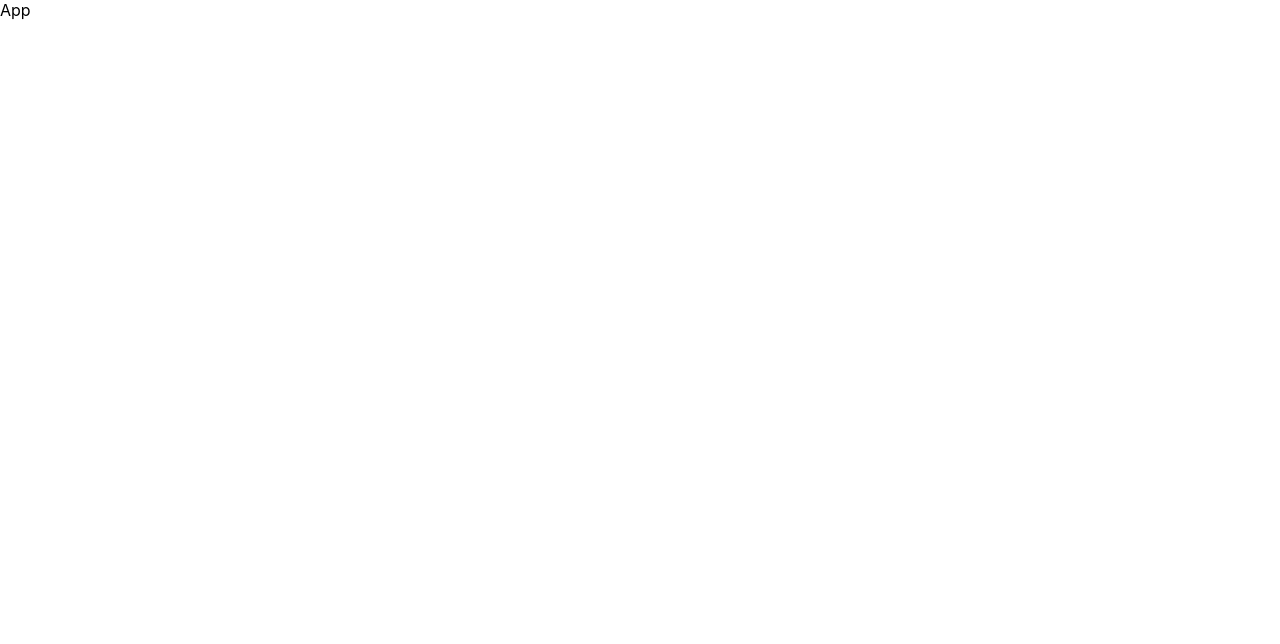
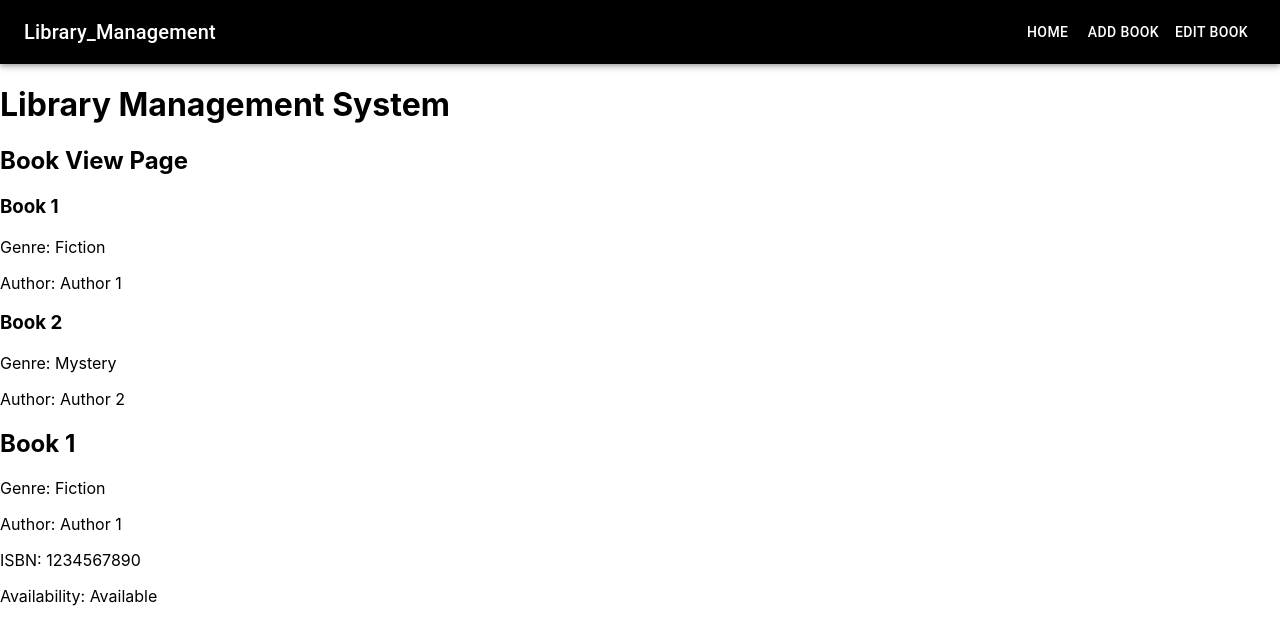
Before and after one commit to SanjayKumar-M/Library-Management-System-MERN-Stack-, a React (Create React App) app: page / in a window 1280 px wide. Shown: the top 644 px of the page. Built offline with nearby package versions, Linux system fonts and the light colour scheme.

Commit message:
style update

```diff
--- a/package.json
+++ b/package.json
@@ -14,6 +14,7 @@
     "npm": "^9.7.2",
     "react": "^18.2.0",
     "react-dom": "^18.2.0",
+    "react-router-dom": "^6.14.0",
     "react-scripts": "5.0.1",
     "styled-components": "^6.0.0-rc.6",
     "web-vitals": "^2.1.4"
--- a/src/App.js
+++ b/src/App.js
@@ -1,9 +1,35 @@
-import React from 'react'
+import React from 'react';
+import BookDetailPage from './Pages/BookDetailPage';
+import BookViewPage from './Pages/BookViewPage';
+import Navbar from './Components/Navbar';
 
 const App = () => {
+
+  const book = {
+    title: 'Book 1',
+    genre: 'Fiction',
+    author: 'Author 1',
+    isbn: '1234567890',
+    availability: true,
+  };
+
   return (
-    <div>App</div>
-  )
-}
+    <div>
+      <Navbar />
+      <h1>Library Management System</h1>
 
-export default App
+      <BookViewPage />
+
+
+      <BookDetailPage
+        title={book.title}
+        genre={book.genre}
+        author={book.author}
+        isbn={book.isbn}
+        availability={book.availability}
+      />
+    </div>
+  );
+};
+
+export default App;
--- /dev/null
+++ b/src/Components/Navbar.js
@@ -0,0 +1,26 @@
+import React from 'react'
+import { AppBar, Toolbar, Typography, Button } from '@mui/material'
+
+import { Link }  from 'react-router-dom';
+
+const Navbar = () => {
+  return (
+    <div className='nav'>
+         <AppBar position="static" sx={{ backgroundColor: 'black' }}>
+
+      <Toolbar sx={{ justifyContent: 'space-between' }}>
+
+       <Typography variant="h6" component="div" sx={{ flexGrow: 1, textAlign: 'float-left' }}>
+          Library_Management
+        </Typography>
+
+        <Button color="inherit">Home</Button>
+        <Button color="inherit">Add Book </Button>
+        <Button color='inherit'>Edit Book</Button>
+      </Toolbar>
+    </AppBar>
+    </div>
+  )
+}
+
+export default Navbar
--- /dev/null
+++ b/src/Pages/BookDetailPage.js
@@ -0,0 +1,15 @@
+import React from 'react';
+
+const BookDetailPage = ({ title, genre, author, isbn, availability }) => {
+  return (
+    <div>
+      <h2>{title}</h2>
+      <p>Genre: {genre}</p>
+      <p>Author: {author}</p>
+      <p>ISBN: {isbn}</p>
+      <p>Availability: {availability ? 'Available' : 'Not available'}</p>
+    </div>
+  );
+};
+
+export default BookDetailPage;
--- /dev/null
+++ b/src/Pages/BookThumbnail.js
@@ -0,0 +1,13 @@
+import React from 'react';
+
+const BookThumbnail = ({ title, genre, author }) => {
+  return (
+    <div className="thumbnail">
+      <h3>{title}</h3>
+      <p>Genre: {genre}</p>
+      <p>Author: {author}</p>
+    </div>
+  );
+};
+
+export default BookThumbnail;
--- /dev/null
+++ b/src/Pages/BookViewPage.js
@@ -0,0 +1,37 @@
+import React from 'react';
+import BookThumbnail from './BookThumbnail';
+
+const BookViewPage = () => {
+  // Sample book data
+  const books = [
+    {
+      title: 'Book 1',
+      genre: 'Fiction',
+      author: 'Author 1',
+    },
+    {
+      title: 'Book 2',
+      genre: 'Mystery',
+      author: 'Author 2',
+    },
+
+  ];
+
+  return (
+    <div>
+      <h2>Book View Page</h2>
+      <div className="thumbnail-container">
+        {books.map((book, index) => (
+          <BookThumbnail
+            key={index}
+            title={book.title}
+            genre={book.genre}
+            author={book.author}
+          />
+        ))}
+      </div>
+    </div>
+  );
+};
+
+export default BookViewPage;
```
Also changed, not shown: src/Pages/AddBook.js (added), src/Pages/EditBook.js (added), src/Styles/Navbar.css (added), 1 other file (tests, documents, lock files or other folders).
